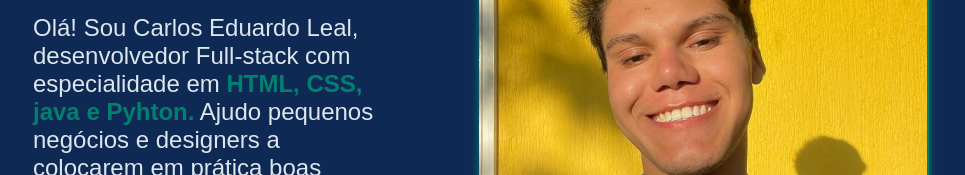
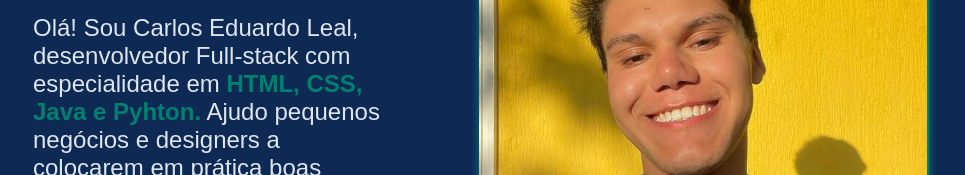
Before and after one commit to Caduleal/portifolio, a plain HTML site: page index.html in a window 1280 px wide. Shown: the part 426-601 px from the top of the page, without its empty margins (159-1124 px from the left). Drawn offline with nearby package versions, Linux system fonts and the light colour scheme.

Commit message:
Update html

```diff
--- a/index.html
+++ b/index.html
@@ -21,7 +21,7 @@
                 </strong></h1>
                 <p class="apresentacao__conteudo__texto">Olá! Sou Carlos Eduardo Leal, desenvolvedor
                 Full-stack com especialidade em <strong class="paragrafo-destaque">HTML,
-                CSS, java e Pyhton.</strong> Ajudo pequenos negócios e designers a
+                CSS, Java e Pyhton.</strong> Ajudo pequenos negócios e designers a
                 colocarem em prática boas ideias. Vamos
                 conversar?</p>
                 <div class="apresentação__links">
```
Also changed, not shown: assets/image.png.
